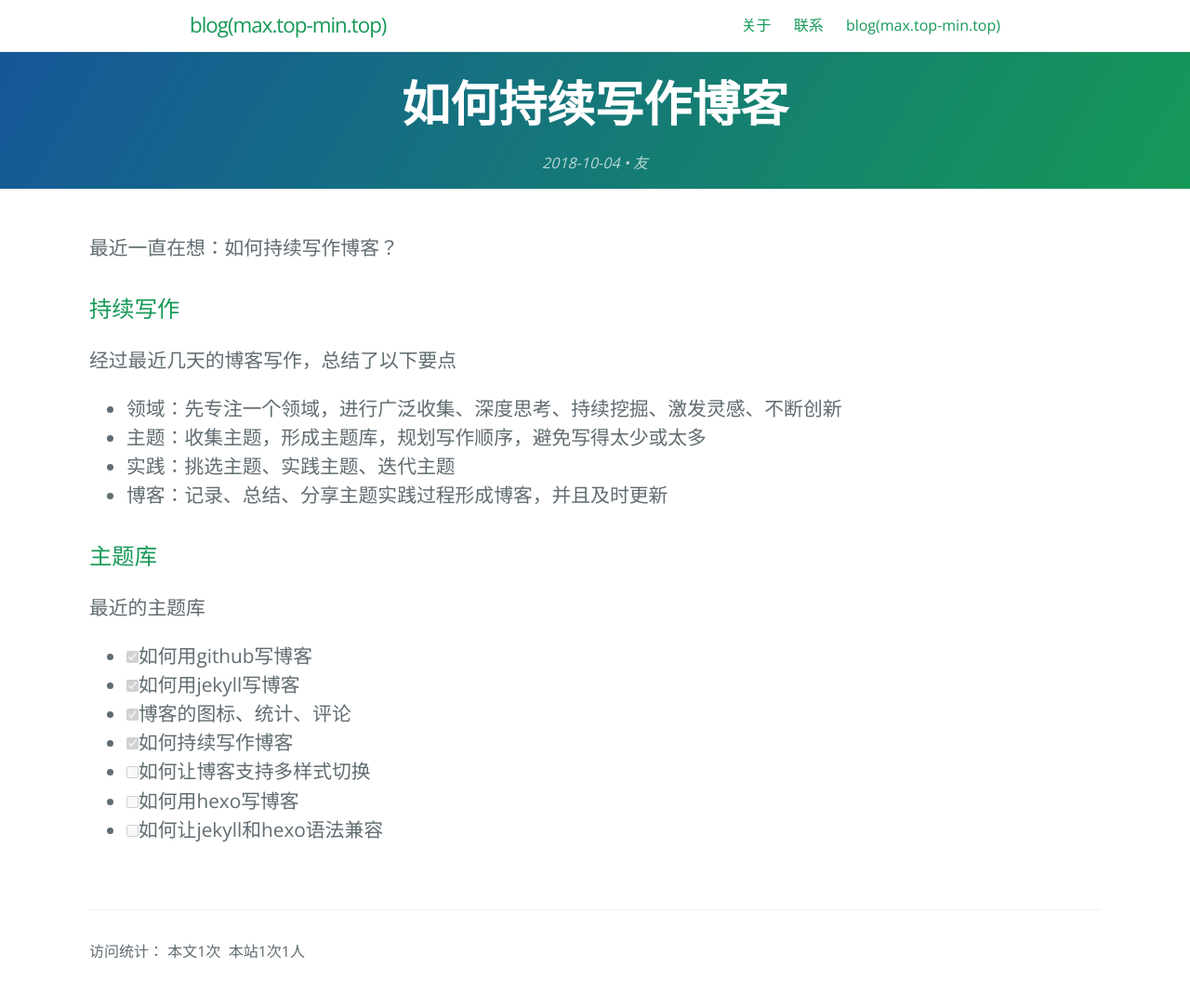
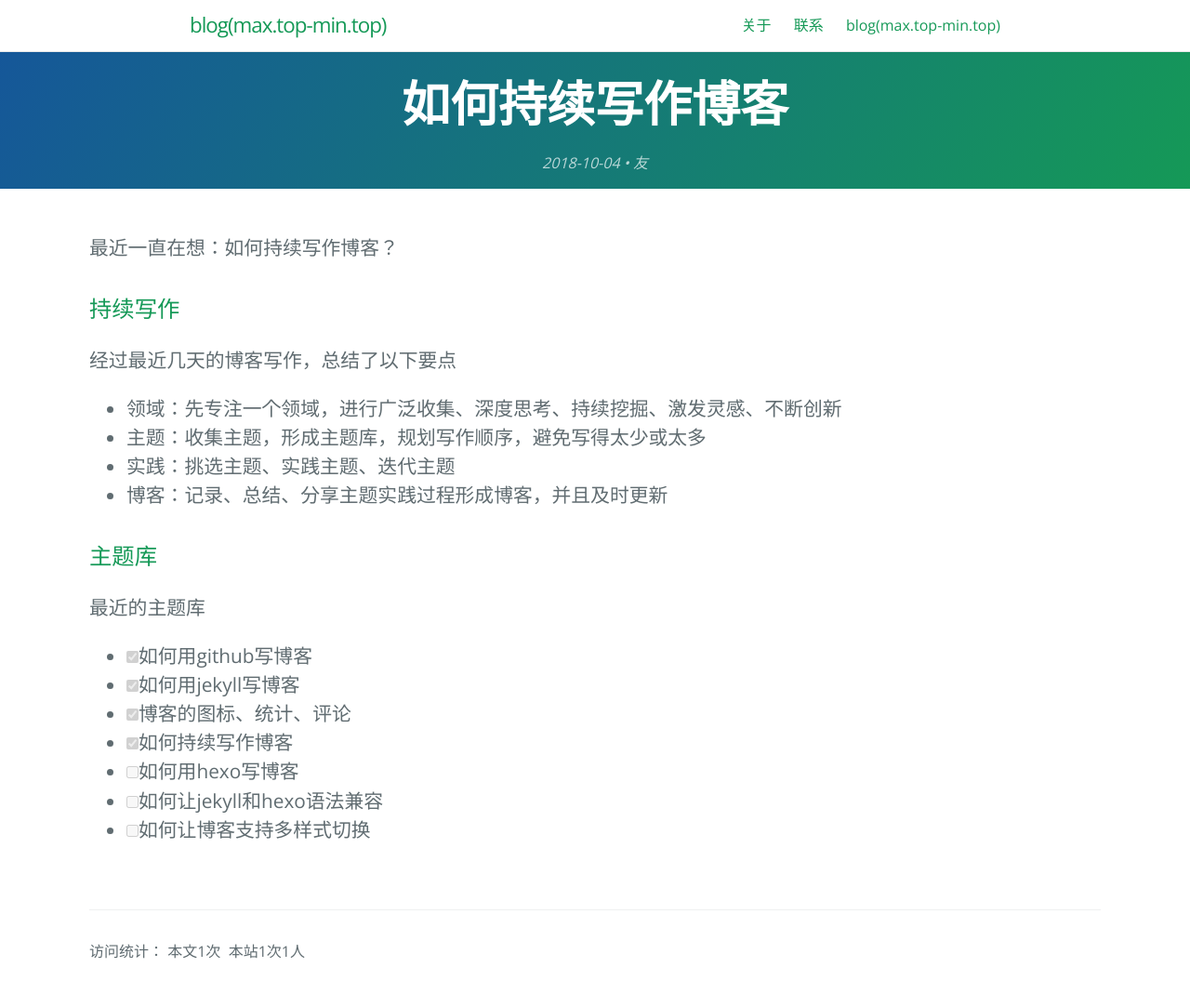
Before and after one commit to shangqianliu/jekyll.321zou.com, a Jekyll site: the page built from _posts/2018-10-04-writeblogforlong.markdown, in a window 1280 px wide. Shown: the whole page at 93% size. Built offline with Jekyll 4.4.1, drawn with Linux system fonts in a browser that asks for light colours; comment, search, counter and statistics services are not loaded.

Commit message:
调整主题顺序

```diff
--- a/_posts/2018-10-04-writeblogforlong.markdown
+++ b/_posts/2018-10-04-writeblogforlong.markdown
@@ -19,6 +19,6 @@ author: "友"
 - [x] 如何用jekyll写博客
 - [x] 博客的图标、统计、评论
 - [x] 如何持续写作博客
-- [ ] 如何让博客支持多样式切换
 - [ ] 如何用hexo写博客
 - [ ] 如何让jekyll和hexo语法兼容
+- [ ] 如何让博客支持多样式切换
```
